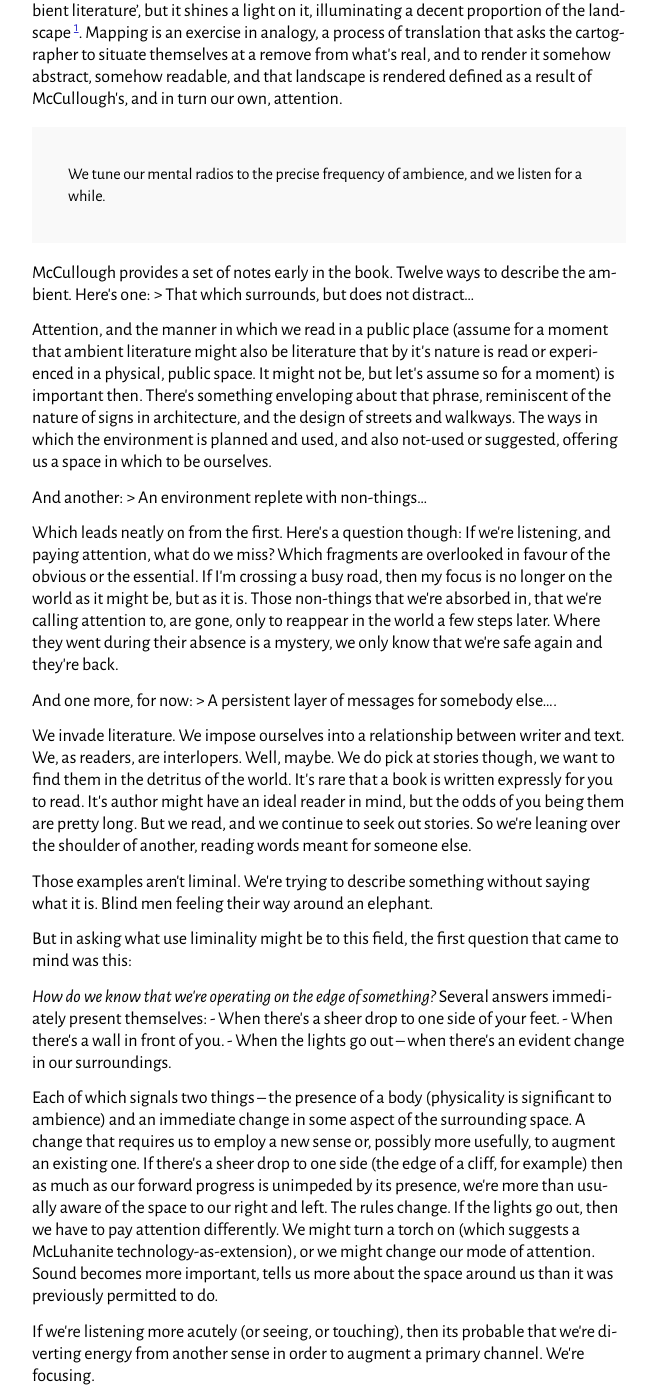
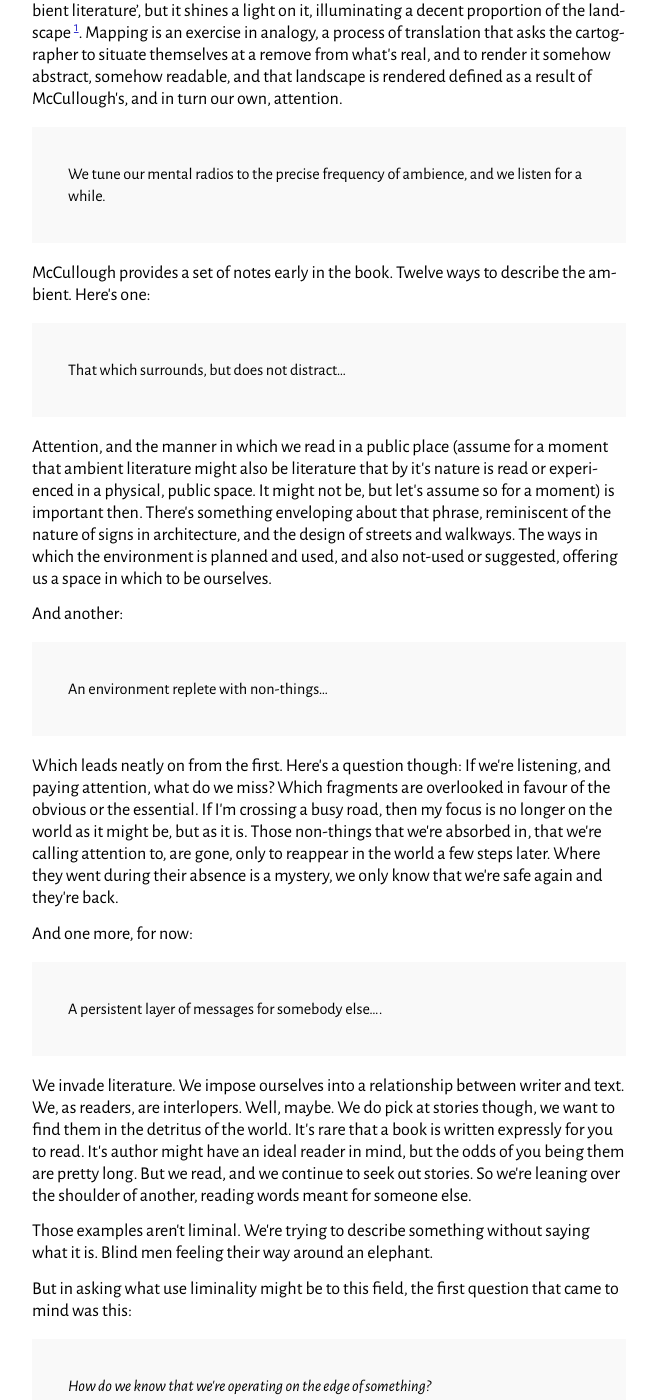
Before and after one commit to baldurbjarnason/this-is-not-a-book, a Jekyll site: the page built from Ambience/Liminal_spaces.md, in a window 1280 px wide and 1400 px high, scrolled down 451 px. Shown: the whole window, without its empty margins (311-966 px from the left). Built offline with Jekyll 4.4.1, drawn with Linux system fonts in a browser that asks for light colours; some of the changed text lies outside the part shown.

Commit message:
Update Liminal_spaces.md

```diff
--- a/Ambience/Liminal_spaces.md
+++ b/Ambience/Liminal_spaces.md
@@ -31,8 +31,8 @@ our own, attention.
 > listen for a while.
 
 McCullough provides a set of notes early in the book. Twelve ways to
-describe the ambient. Here’s one: &gt; That which surrounds, but does
-not distract…
+describe the ambient. Here’s one:
+>That which surrounds, but does not distract…
 
 Attention, and the manner in which we read in a public place (assume for
 a moment that ambient literature might also be literature that by it’s
@@ -43,7 +43,8 @@ signs in architecture, and the design of streets and walkways. The ways
 in which the environment is planned and used, and also not-used or
 suggested, offering us a space in which to be ourselves.
 
-And another: &gt; An environment replete with non-things…
+And another:
+>An environment replete with non-things…
 
 Which leads neatly on from the first. Here’s a question though: If we’re
 listening, and paying attention, what do we miss? Which fragments are
@@ -54,8 +55,8 @@ attention to, are gone, only to reappear in the world a few steps later.
 Where they went during their absence is a mystery, we only know that
 we’re safe again and they’re back.
 
-And one more, for now: &gt; A persistent layer of messages for somebody
-else….
+And one more, for now:
+>A persistent layer of messages for somebody else….
 
 We invade literature. We impose ourselves into a relationship between
 writer and text. We, as readers, are interlopers. Well, maybe. We do
@@ -73,10 +74,13 @@ elephant.
 But in asking what use liminality might be to this field, the first
 question that came to mind was this:
 
-*How do we know that we’re operating on the edge of something?* Several
-answers immediately present themselves: - When there’s a sheer drop to
-one side of your feet. - When there’s a wall in front of you. - When the
-lights go out – when there’s an evident change in our surroundings.
+>*How do we know that we’re operating on the edge of something?*
+
+Several answers immediately present themselves:
+- When there’s a sheer drop to one side of your feet.
+- When there’s a wall in front of you.
+- When the lights go out
+- When there’s an evident change in our surroundings.
 
 Each of which signals two things – the presence of a body (physicality
 is significant to ambience) and an immediate change in some aspect of
@@ -95,7 +99,7 @@ If we’re listening more acutely (or seeing, or touching), then its
 probable that we’re diverting energy from another sense in order to
 augment a primary channel. We’re focusing.
 
-There’s a change in the nature of our distraction.
+>There’s a change in the nature of our distraction.
 
 Harnessing that change, and before that, appreciating it, is key to
 writing for space and for site-responsive work. For example, if your
@@ -105,6 +109,8 @@ move the narrative forward. What you add to that, how you use their
 environment, is the dressing on the scaffold; the flesh on the bones of
 a fiction.
 
+
+
 [^1]: Of course, the danger of mapping any landscape is that eventually
     your focus becomes so fine, so acute, that you mistake the map for
     the territory, and here’s a moment for Borges: ‘*In time, those
```
